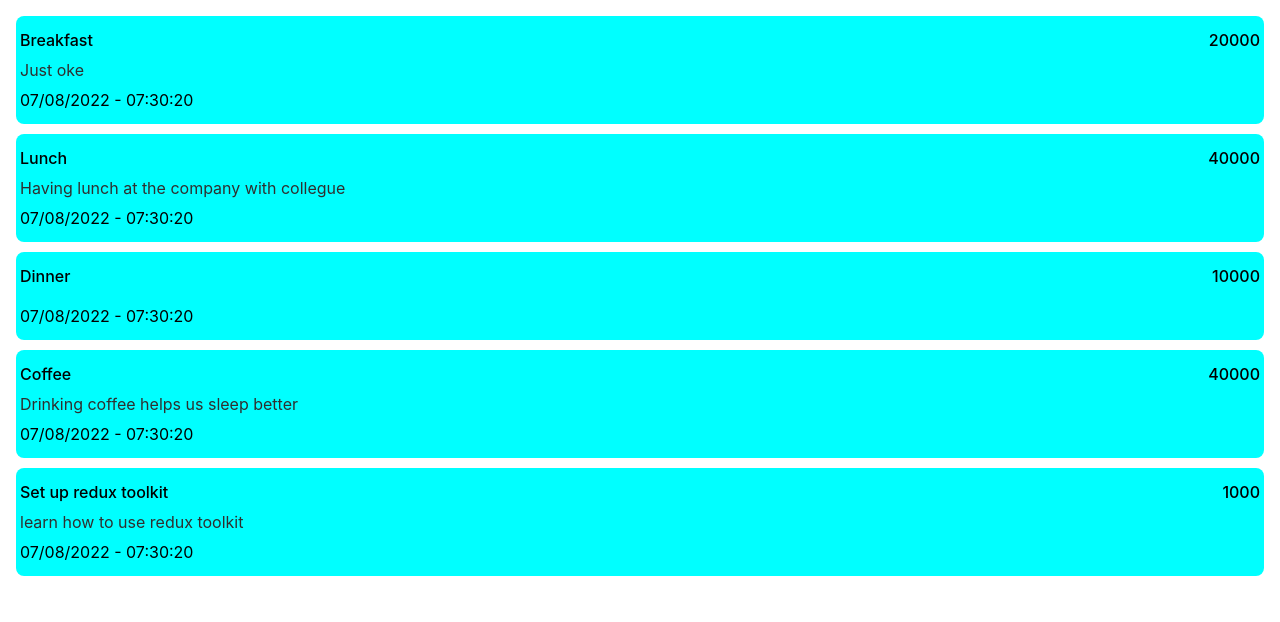
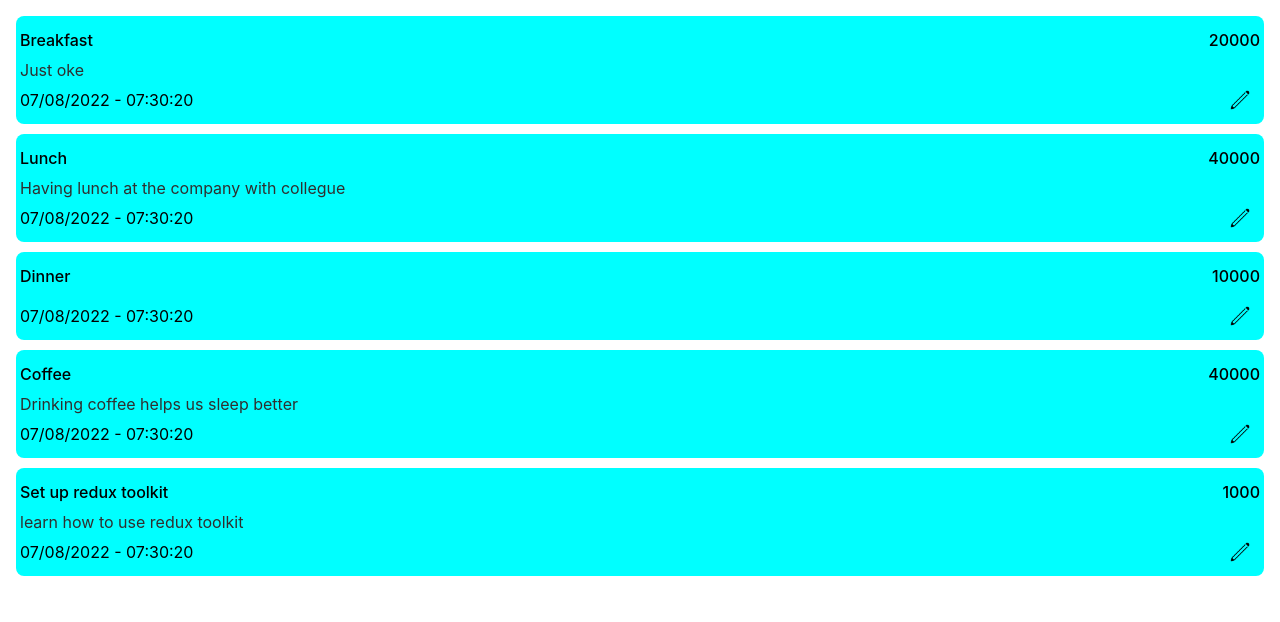
Before and after one commit to phuocluu1908/spending-management, a React (Create React App) app: page / in a window 1280 px wide. Shown: the top 622 px of the page. Built offline with nearby package versions, Linux system fonts and the light colour scheme.

Commit message:
add update icon for spending list

```diff
--- a/src/components/Page/SpendingList.js
+++ b/src/components/Page/SpendingList.js
@@ -1,10 +1,10 @@
 import React from "react";
 import { useSelector } from "react-redux";
 import styled from "styled-components";
-import Filter from "../sub-components/Filter";
+import editIcon from "../assets/edit-icon.png";
 
 const SpendingList = () => {
-  const spending = useSelector(state => state.spending)
+  const spending = useSelector((state) => state.spending);
 
   return (
     <Wrapper>
@@ -15,7 +15,12 @@ const SpendingList = () => {
             <Price>{content.price}</Price>
           </NameAndPriceContainer>
           <Description>{content.description}</Description>
-          <AddedTime>{content.created}</AddedTime>
+          <AddedTimeAndUpdateWrapper>
+            <AddedTime>{content.created}</AddedTime>
+            <EditIconWrapper>
+              <EditIcon src={editIcon} />
+            </EditIconWrapper>
+          </AddedTimeAndUpdateWrapper>
         </Item>
       ))}
     </Wrapper>
@@ -74,10 +79,30 @@ const Description = styled.div`
   color: #2f2f2f;
 `;
 
+const AddedTimeAndUpdateWrapper = styled.div`
+  height: 40px;
+  display: flex;
+  justify-content: space-between;
+  align-items: center;
+`;
+
 const AddedTime = styled.div`
-    height: 40px;
-    display: flex;
-    align-items: center;
-`
+  height: 40px;
+  display: flex;
+  align-items: center;
+`;
+
+const EditIconWrapper = styled.div`
+  width: 40px;
+  height: 40px;
+  display: flex;
+  justify-content: center;
+  align-items: center;
+`;
+
+const EditIcon = styled.img`
+  width: 20px;
+  height: 20px;
+`;
 
 export default SpendingList;
```
Also changed, not shown: src/components/assets/edit-icon.png (added).
